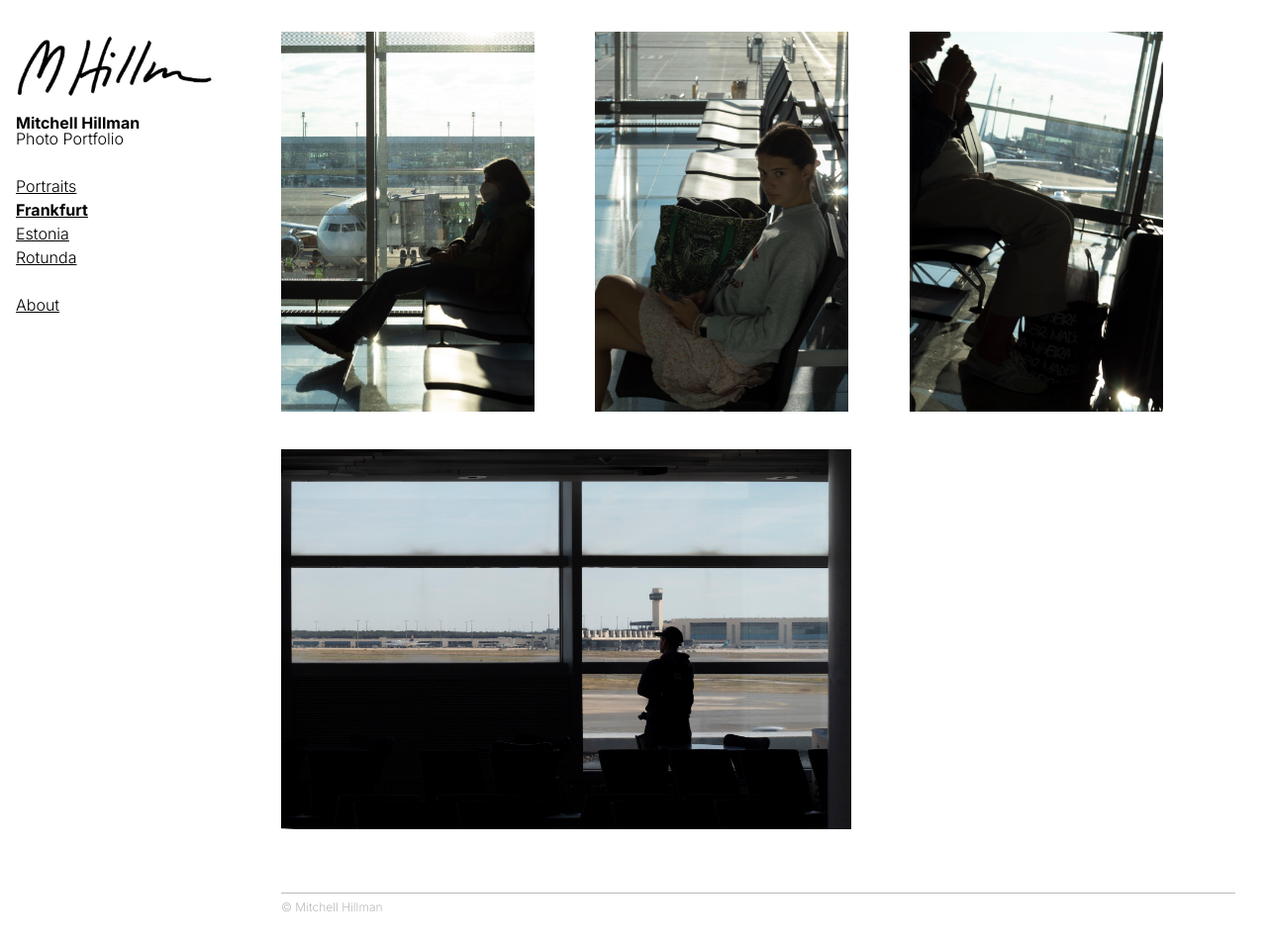
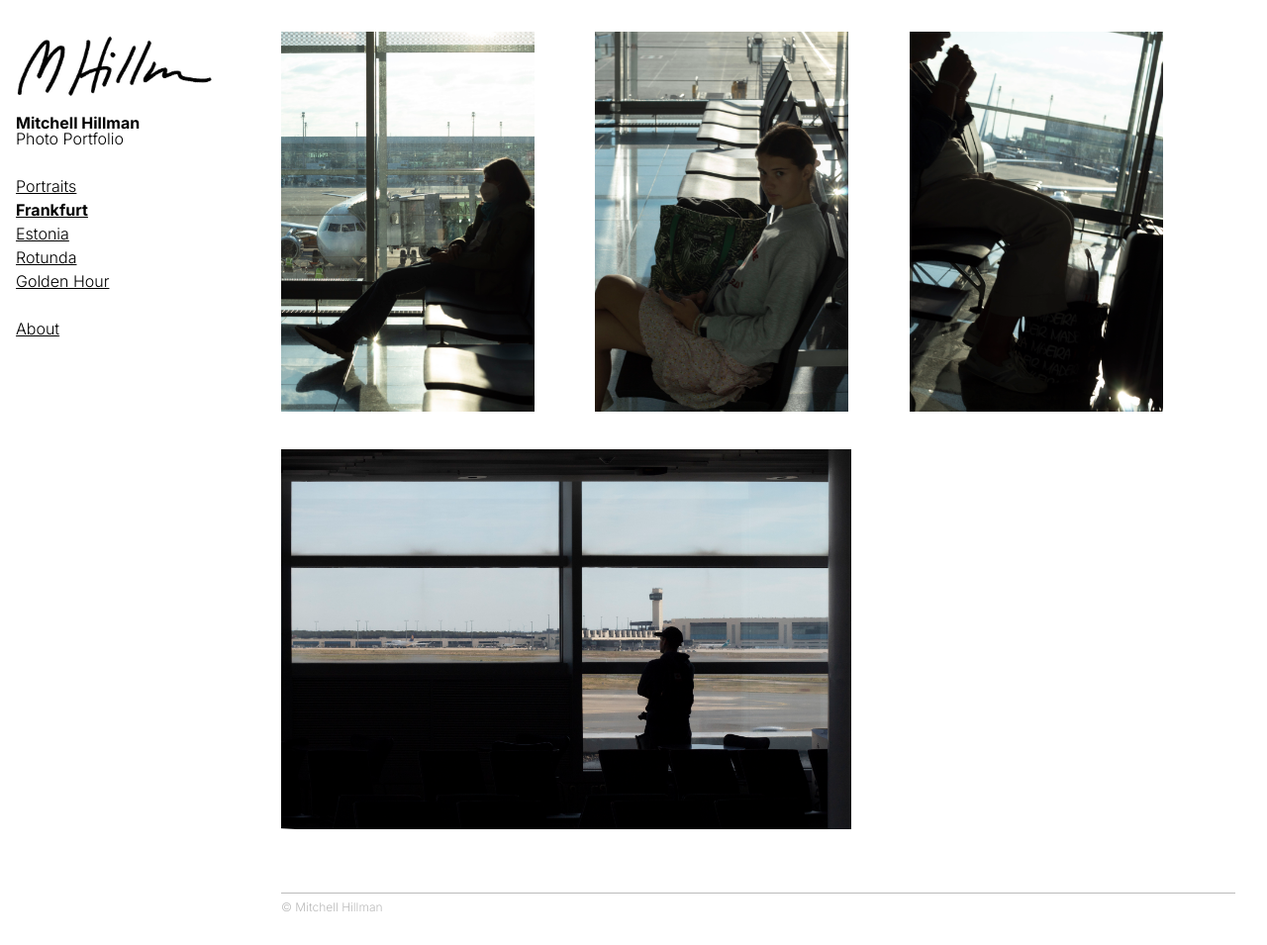
Before and after one commit to mitchellhillman/photoportfolio, a Jekyll site: the page built from galleries/frankfurt.html, in a window 1280 px wide. Shown: the whole page at 99% size. Built offline with Jekyll 4.4.1, drawn with Linux system fonts in a browser that asks for light colours.

Commit message:
Add golden gallery

```diff
--- a/_data/nav-galleries.yml
+++ b/_data/nav-galleries.yml
@@ -6,3 +6,5 @@
   url: /ee.html
 - title: Rotunda
   url: /uva.html
+- title: Golden Hour
+  url: /golden.html
--- /dev/null
+++ b/galleries/golden.html
@@ -0,0 +1,5 @@
+---
+layout: gallery
+path: "/golden/"
+permalink: /golden.html
+---
```
Also changed, not shown: README.md, img/golden/golden-1.jpg (added), img/golden/golden-15.jpg (added), img/golden/golden-4.jpg (added), img/golden/golden-6.jpg (added), img/golden/golden-75.jpg (added), img/golden/golden-8.jpg (added).
